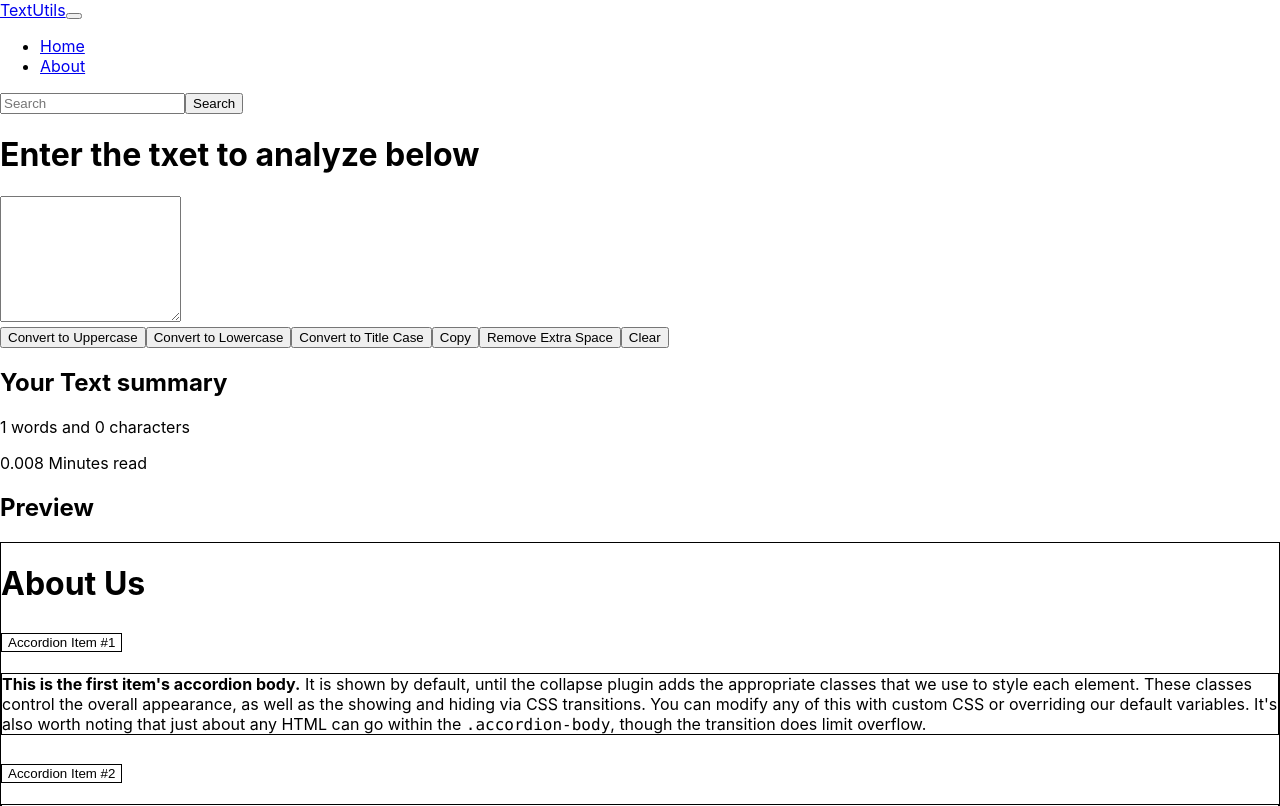
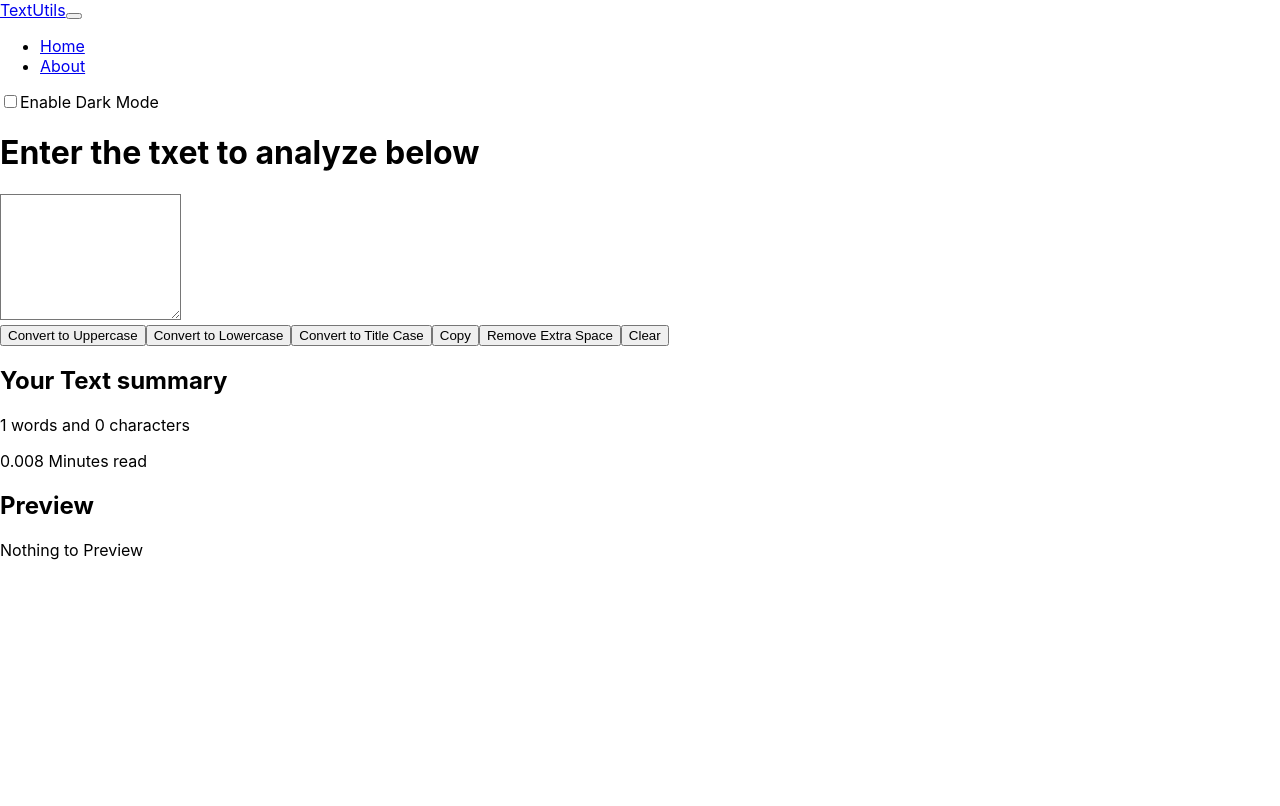
Before and after one commit to PratikKapadi/TextUtils, a React (Create React App) app: page / in a window 1280 px wide. Shown: the top 806 px of the page. Built offline with nearby package versions, Linux system fonts and the light colour scheme; the HTML template or start-up script is replaced by a standard one.

Commit message:
new version

```diff
--- a/src/App.js
+++ b/src/App.js
@@ -1,17 +1,32 @@
 // import logo from './logo.svg';
+import { useState } from 'react';
 import './App.css';
-import About from './component/About';
+// import About from './component/About';
 import Navbar from './component/Navbar';
 import TextFrom from './component/TextFrom';
 
 function App() {
+  const [mode, setMode] = useState('light');
+  const toggleMode = () => {
+    if (mode === "light") {
+      setMode("dark")
+      document.body.style.backgroundColor = "#202046";
+    } else {
+      setMode("light")
+      document.body.style.backgroundColor = "white";
+    }
+  }
   return (
-    <div className="App">
-      <Navbar title="TextUtils" />
-      <TextFrom heading="Enter the txet to analyze below"/>
-      <About/>
-    </div>
+    <>
+      <Navbar title="TextUtils" mode={mode} toggleMode={toggleMode}/>
+      <div className='container my3'>
+
+        <TextFrom heading="Enter the txet to analyze below" mode={mode}/>
+      </div>
+      {/* <About/> */}
+    </>
   );
+
 }
 
 export default App;
--- a/src/component/Navbar.jsx
+++ b/src/component/Navbar.jsx
@@ -3,7 +3,7 @@
 
 export default function Navbar(props) {
 	return (
-		<nav className="navbar navbar-expand-lg bg-body-tertiary">
+		<nav className={`navbar navbar-expand-lg bg-${props.mode==='light'?'light':'dark'} navbar-${props.mode==='light'?'light':'dark'}`}>
 			<div className="container-fluid">
 				<a className="navbar-brand" href="/">
 					{props.title}
@@ -32,17 +32,18 @@
 							</a>
 						</li>
 					</ul>
-					<form className="d-flex" role="search">
+					<div className={`form-check form-switch text-${props.mode==='light'?'dark':'light'}`}>
 						<input
-							className="form-control me-2"
-							type="search"
-							placeholder="Search"
-							aria-label="Search"
+							className="form-check-input"
+							type="checkbox"
+							role="switch"
+							id="flexSwitchCheckDefault"
+							onClick={props.toggleMode}
 						/>
-						<button className="btn btn-outline-success" type="submit">
-							Search
-						</button>
-					</form>
+						<label className="form-check-label" htmlFor="flexSwitchCheckDefault">
+							Enable Dark Mode
+						</label>
+					</div>
 				</div>
 			</div>
 		</nav>
--- a/src/component/TextFrom.jsx
+++ b/src/component/TextFrom.jsx
@@ -35,10 +35,12 @@
 		}
 		setText(newText.join(' '));
 	};
+	console.log(props.mode);
+
 	const [text, setText] = useState("");
 	return (
 		<>
-			<div className="container">
+			<div className="container" style={{ color: props.mode === 'dark' ? 'white' : 'black' }}>
 				<h1>{props.heading}</h1>
 				<div className="mb-3">
 					<textarea
@@ -47,6 +49,7 @@
 						rows="8"
 						onChange={handleOnChange}
 						value={text}
+						style={{ backgroundColor: props.mode === 'dark' ? '#202046' : 'white', color: props.mode === 'dark' ? 'white' : 'black'  }}
 					></textarea>
 				</div>
 				<button className="btn btn-primary mx-1" onClick={handleUpclick}>
@@ -69,14 +72,14 @@
 				</button>
 
 			</div>
-			<div className="container my-3">
+			<div className="container my-3" style={{ color: props.mode === 'dark' ? 'white' : 'black' }}>
 				<h2>Your Text summary</h2>
 				<p>
 					{text.split(" ").length} words and {text.length} characters
 				</p>
 				<p>{0.008 * text.split(" ").length} Minutes read</p>
 				<h2>Preview</h2>
-				<p>{text}</p>
+				<p>{text.length>0?text:"Nothing to Preview"}</p>
 			</div>
 		</>
 	);
```
